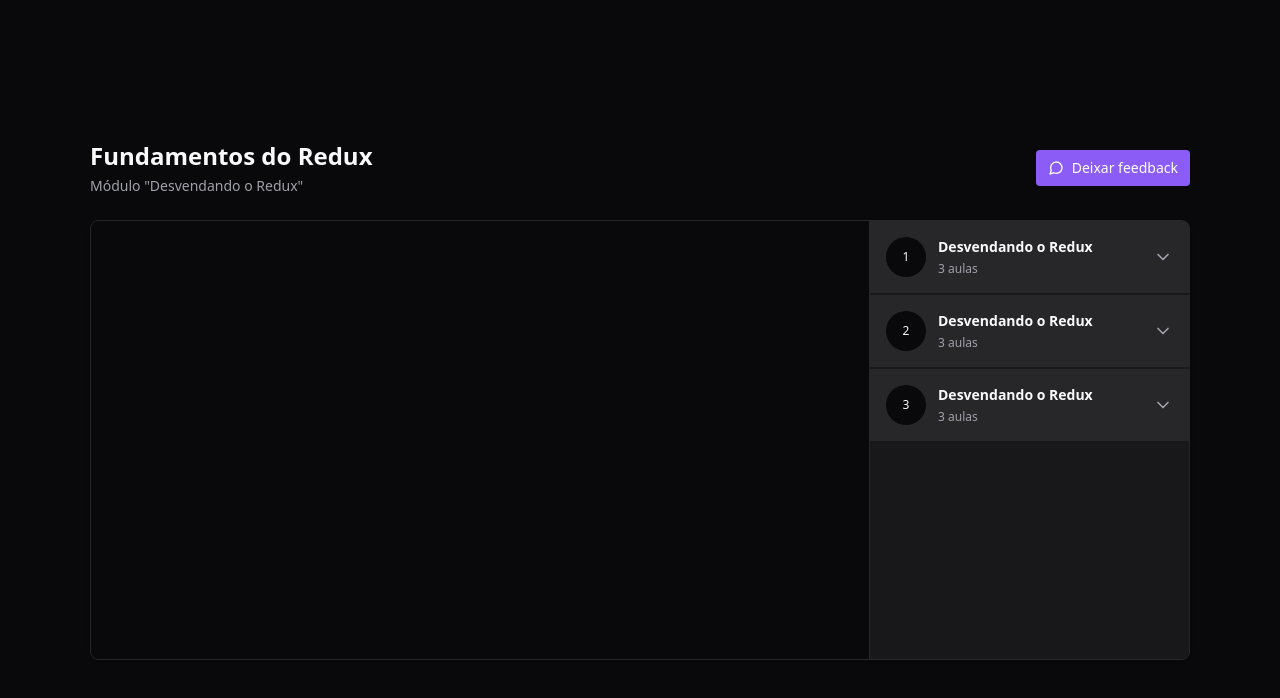
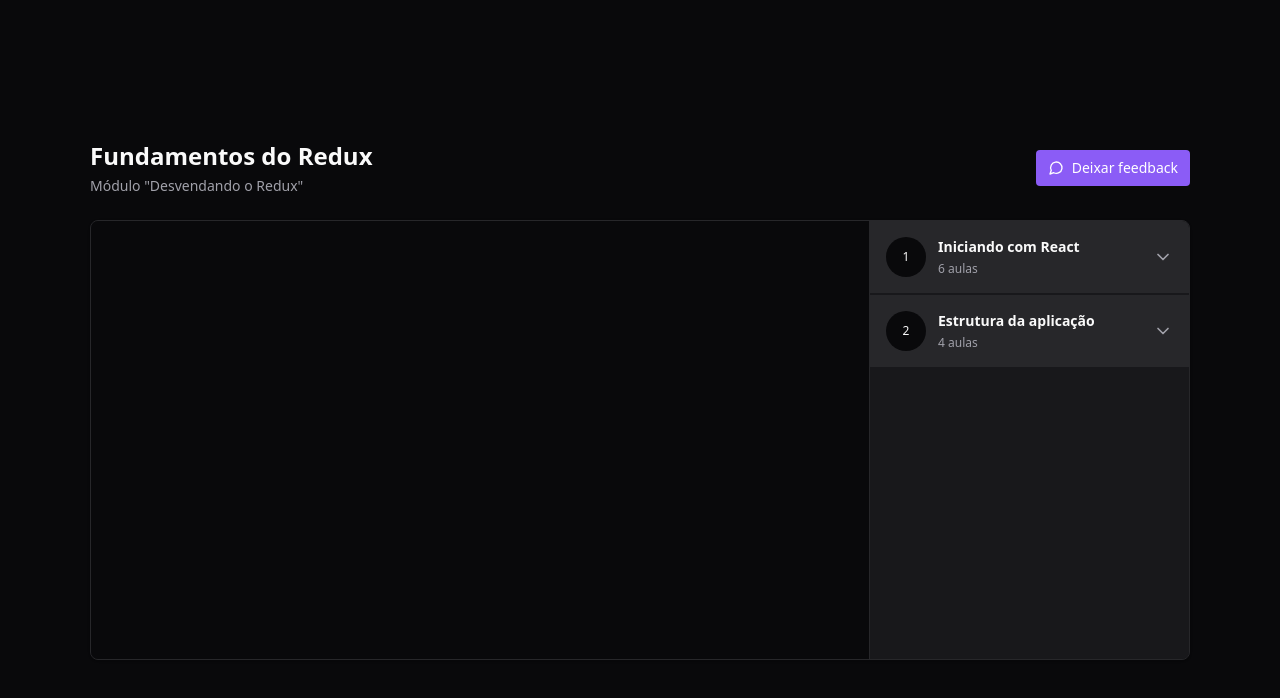
Before and after one commit to Paulo301/react-redux-zustand, a React (Vite) app: page / in a window 1280 px wide. Shown: the top 698 px of the page. Built offline with nearby package versions, Linux system fonts and the light colour scheme.

Commit message:
Criando reducer do player

```diff
--- a/src/components/Module.tsx
+++ b/src/components/Module.tsx
@@ -1,7 +1,8 @@
-import * as Collapsible from '@radix-ui/react-collapsible';
+import * as Collapsible from "@radix-ui/react-collapsible";
 
 import { ChevronDown } from "lucide-react";
 import { Lesson } from "./Lesson";
+import { useTypedSelector } from "../store";
 
 interface ModuleProps {
   moduleIndex: number;
@@ -10,6 +11,10 @@ interface ModuleProps {
 }
 
 export function Module({ moduleIndex, title, amountOfLessons }: ModuleProps) {
+  const lessons = useTypedSelector(
+    (state) => state.player.course.modules[moduleIndex].lessons
+  );
+
   return (
     <Collapsible.Root className="group">
       <Collapsible.Trigger className="flex w-full items-center gap-3 bg-zinc-800 p-4">
@@ -27,9 +32,13 @@ export function Module({ moduleIndex, title, amountOfLessons }: ModuleProps) {
 
       <Collapsible.Content>
         <nav className="relative flex flex-col gap-4 p-6">
-          <Lesson title="Fundamentos do Redux" duration="09:13" />
-          <Lesson title="Fundamentos do Redux" duration="09:13" />
-          <Lesson title="Fundamentos do Redux" duration="09:13" />
+          {lessons.map((lesson) => (
+            <Lesson
+              key={lesson.id}
+              title={lesson.title}
+              duration={lesson.duration}
+            />
+          ))}
         </nav>
       </Collapsible.Content>
     </Collapsible.Root>
--- a/src/pages/Player.tsx
+++ b/src/pages/Player.tsx
@@ -2,8 +2,11 @@ import { MessageCircle } from "lucide-react";
 import { Header } from "../components/Header";
 import { Video } from "../components/Video";
 import { Module } from "../components/Module";
+import { useTypedSelector } from "../store";
 
 export function Player() {
+  const modules = useTypedSelector((state) => state.player.course.modules);
+
   return (
     <div className="h-screen bg-zinc-950 text-zinc-50 flex justify-center items-center">
       <div className="flex w-[1100px] flex-col gap-6">
@@ -22,9 +25,14 @@ export function Player() {
             <Video />
           </div>
           <aside className="w-80 absolute top-0 bottom-0 right-0 border-l divide-y-2 divide-zinc-900 border-zinc-800 bg-zinc-900 overflow-y-scroll scrollbar-thin scrollbar-track-zinc-950 scrollbar-thumb-zinc-800">
-            <Module moduleIndex={0} title="Desvendando o Redux" amountOfLessons={3} />
-            <Module moduleIndex={1} title="Desvendando o Redux" amountOfLessons={3} />
-            <Module moduleIndex={2} title="Desvendando o Redux" amountOfLessons={3} />
+            {modules.map((module, index) => (
+              <Module
+                key={module.id}
+                moduleIndex={index}
+                title={module.title}
+                amountOfLessons={module.lessons.length}
+              />
+            ))}
           </aside>
         </main>
       </div>
--- a/src/store/index.ts
+++ b/src/store/index.ts
@@ -1,9 +1,11 @@
 import { configureStore } from "@reduxjs/toolkit";
 import { TypedUseSelectorHook, useSelector } from "react-redux";
+import { player } from "./slices/player";
 
 
 export const store = configureStore({
   reducer: {
+    player,
   }
 })
 
--- /dev/null
+++ b/src/store/slices/player.ts
@@ -0,0 +1,36 @@
+import { createSlice } from "@reduxjs/toolkit";
+
+const playerSlice = createSlice({
+  name: 'player',
+  initialState: {
+    course: {
+      modules: [
+        {
+          id: '1',
+          title: 'Iniciando com React',
+          lessons: [
+            { id: 'Jai8w6K_GnY', title: 'CSS Modules', duration: '13:45' },
+            { id: 'w-DW4DhDfcw', title: 'Estilização do Post', duration: '10:05' },
+            { id: 'D83-55LUdKE', title: 'Componente: Header', duration: '06:33' },
+            { id: 'W_ATsETujaY', title: 'Componente: Sidebar', duration: '09:12' },
+            { id: 'Pj8dPeameYo', title: 'CSS Global', duration: '03:23' },
+            { id: '8KBq2vhwbac', title: 'Form de comentários', duration: '11:34' },
+          ],
+        },
+        {
+          id: '2',
+          title: 'Estrutura da aplicação',
+          lessons: [
+            { id: 'gE48FQXRZ_o', title: 'Componente: Comment', duration: '13:45' },
+            { id: 'Ng_Vk4tBl0g', title: 'Responsividade', duration: '10:05' },
+            { id: 'h5JA3wfuW1k', title: 'Interações no JSX', duration: '06:33' },
+            { id: '1G0vSTqWELg', title: 'Utilizando estado', duration: '09:12' },
+          ],
+        },
+      ],
+    },
+  },
+  reducers: {}
+})
+
+export const player = playerSlice.reducer
```
